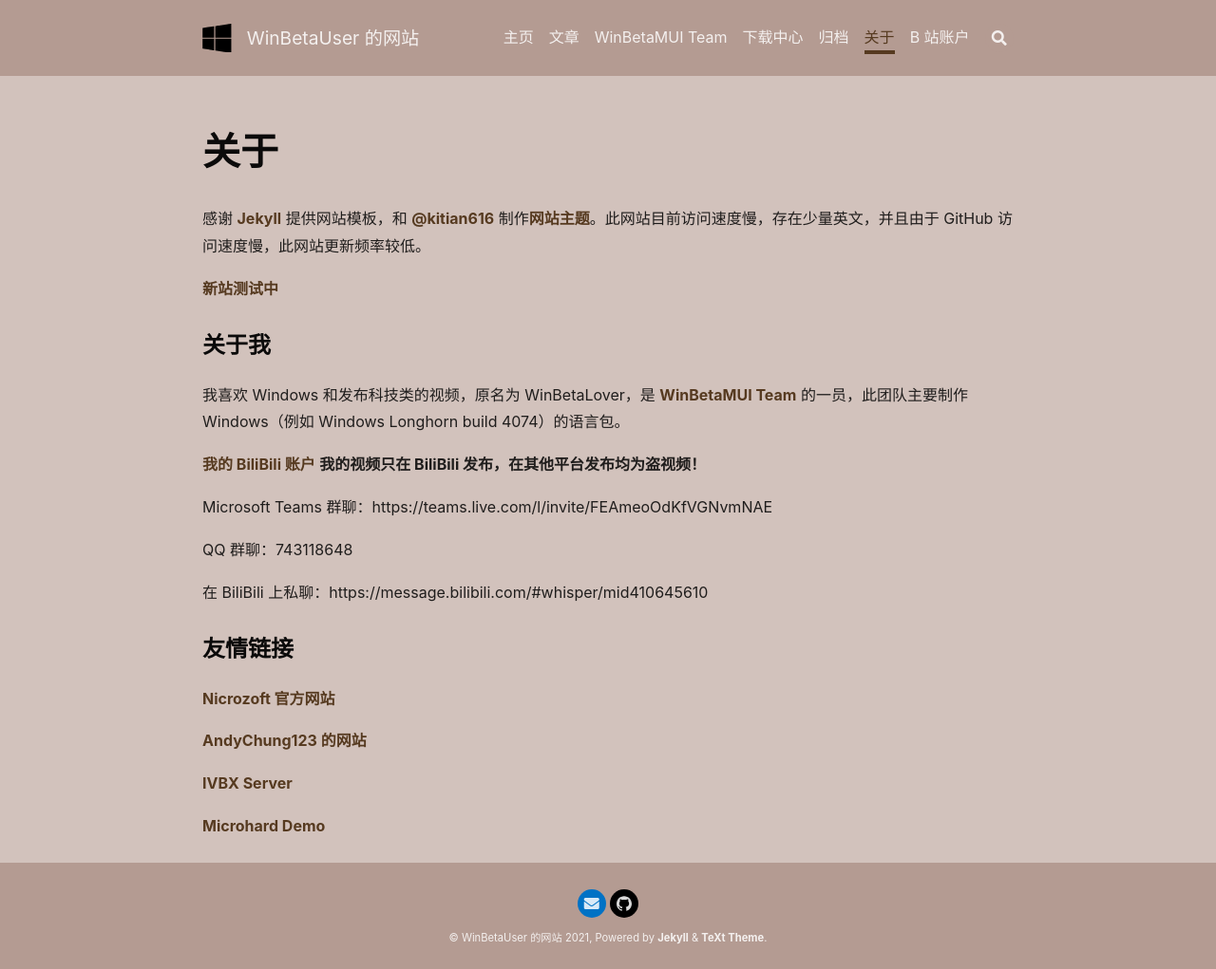
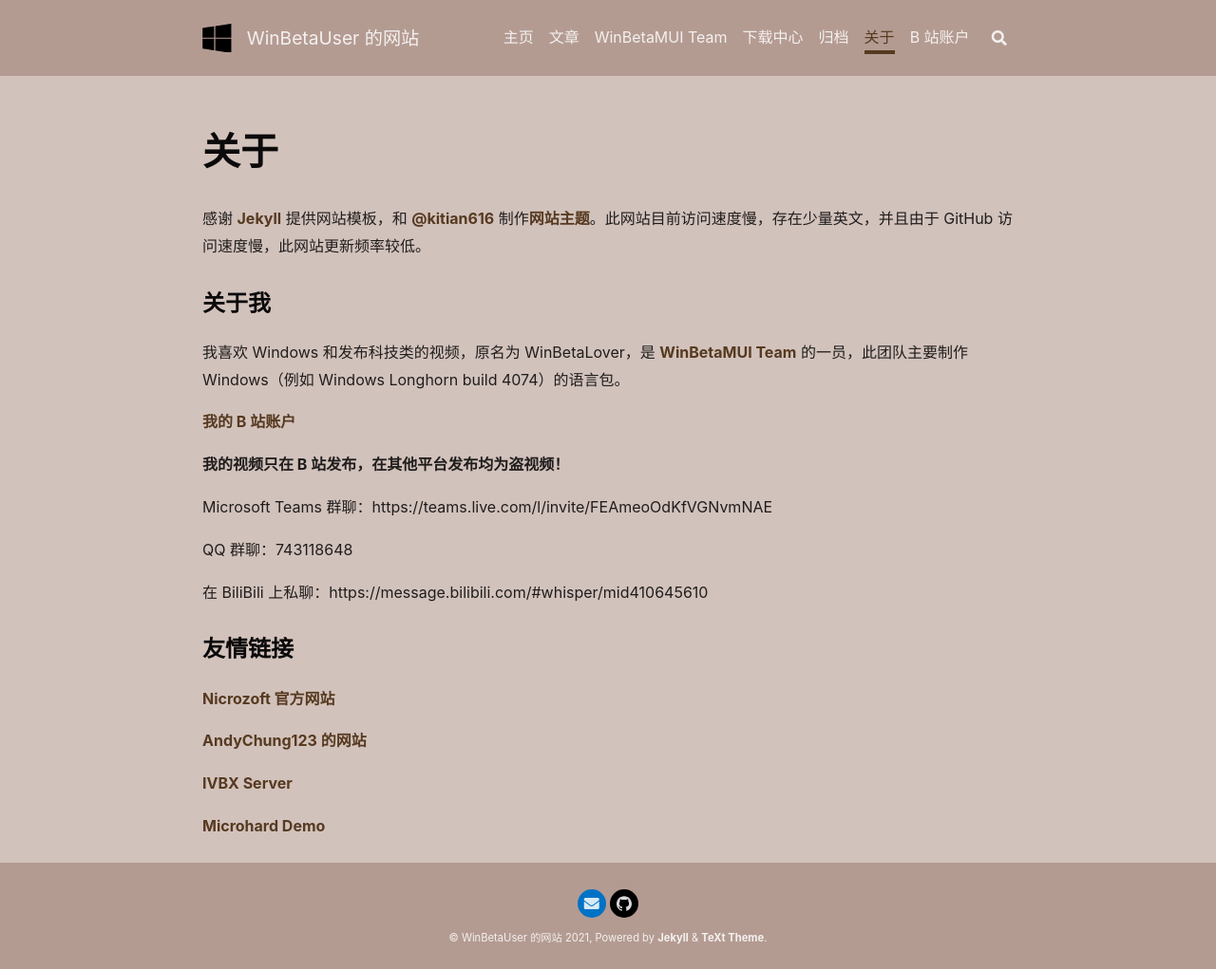
Before and after one commit to wbmui/wbmui.github.io, a Jekyll site: the page built from about.md, in a window 1280 px wide. Shown: the whole page at 95% size. Built offline with Jekyll 4.4.1, drawn with Linux system fonts in a browser that asks for light colours; nearby versions of some CDN libraries.

Commit message:
取消新站，上传新版本 lh4074mui

```diff
--- a/about.md
+++ b/about.md
@@ -6,13 +6,13 @@ key: page-about
 
 感谢 [Jekyll](https://jekyllrb.com/) 提供网站模板，和 [@kitian616](https://github.com/kitian616) 制作[网站主题](https://github.com/kitian616/jekyll-TeXt-theme)。此网站目前访问速度慢，存在少量英文，并且由于 GitHub 访问速度慢，此网站更新频率较低。
 
-[新站测试中](\new)
-
 ### 关于我
 
 我喜欢 Windows 和发布科技类的视频，原名为 WinBetaLover，是 [WinBetaMUI Team](/winbetamui) 的一员，此团队主要制作 Windows（例如 Windows Longhorn build 4074）的语言包。
 
-[我的 BiliBili 账户](https://space.bilibili.com/410645610) **我的视频只在 BiliBili 发布，在其他平台发布均为盗视频！**
+[我的 B 站账户](https://space.bilibili.com/410645610)
+
+**我的视频只在 B 站发布，在其他平台发布均为盗视频！**
 
 Microsoft Teams 群聊：https://teams.live.com/l/invite/FEAmeoOdKfVGNvmNAE
 
```
